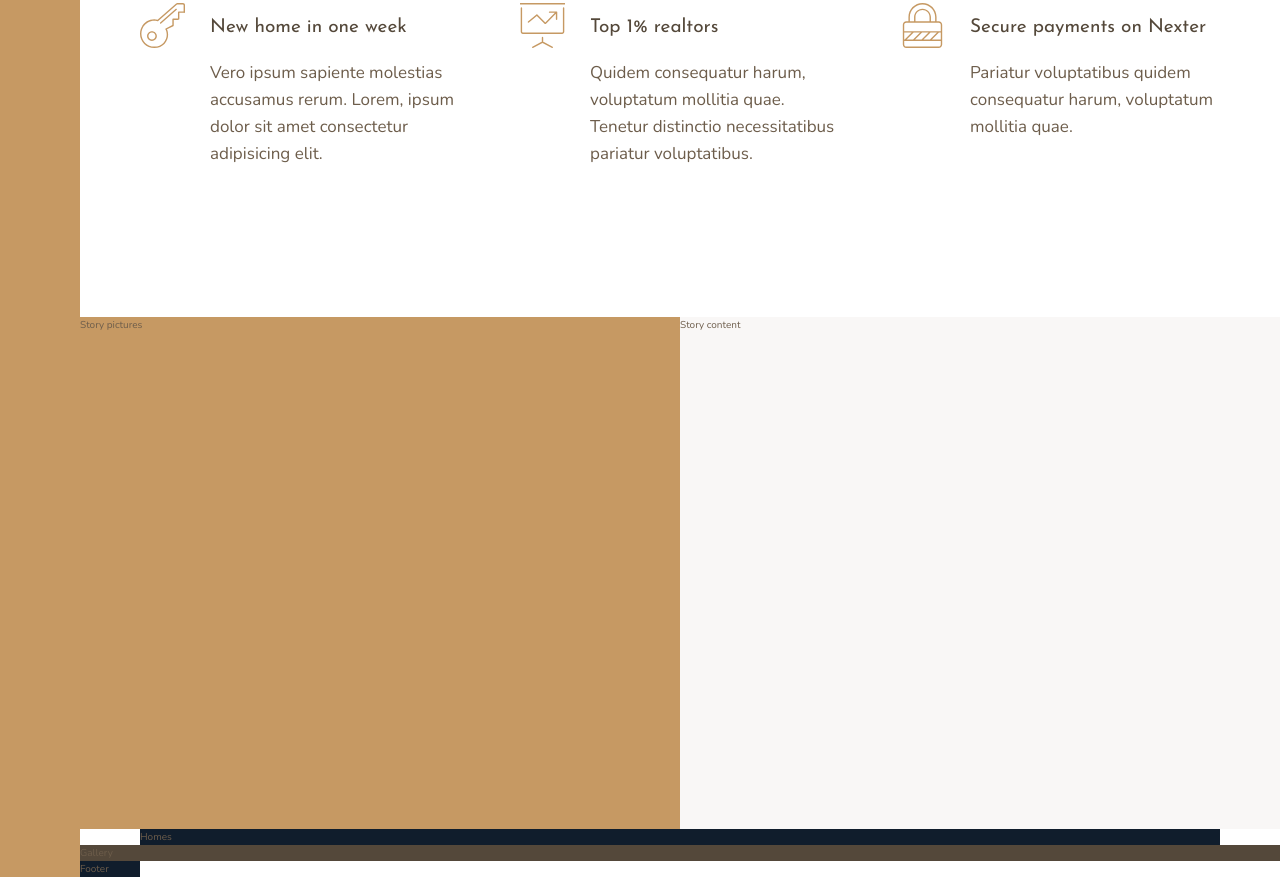
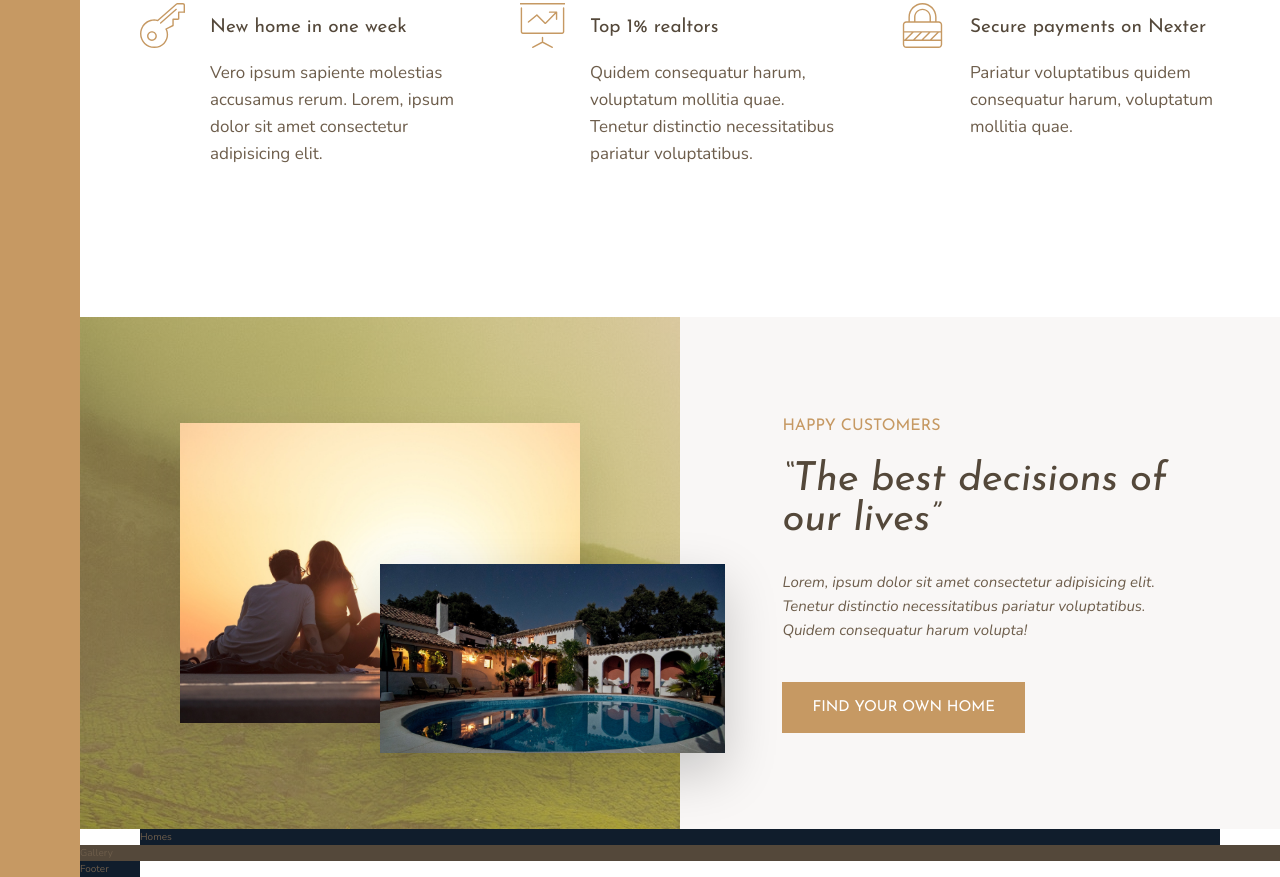
Before and after one commit to DedierJr/Advanced-CSS-and-Sass, a plain HTML site: page Nexter/index.html in a window 1280 px wide. Shown: the part 991-1868 px from the top of the page. Drawn offline with nearby package versions, Linux system fonts and the light colour scheme.

Commit message:
story section

```diff
--- a/Nexter/index.html
+++ b/Nexter/index.html
@@ -72,10 +72,16 @@
             </div>
         </section>
         <div class="story__pictures">
-            Story pictures
+            <img src="img/story-1.jpeg" alt="Couple with new house" class="story__img--1">
+            <img src="img/story-2.jpeg" alt="New house" class="story__img--2">
         </div>
         <div class="story__content">
-            Story content
+            <h3 class="heading-3 mb-sm">Happy Customers</h3>
+            <h2 class="heading-2 heading-2--dark mb-md">&ldquo;The best decisions of our lives&rdquo;</h2>
+            <p class="story__text">
+                Lorem, ipsum dolor sit amet consectetur adipisicing elit. Tenetur distinctio necessitatibus pariatur voluptatibus. Quidem consequatur harum volupta!
+            </p>
+            <button class="btn">Find your own home</button>
         </div>
         <section class="homes">
             Homes
--- a/Nexter/sass/_story.sass
+++ b/Nexter/sass/_story.sass
@@ -2,7 +2,42 @@
     &__pictures
         background-color: $color-primary
         grid-column: full-start / col-end 4
+        background-image: linear-gradient(rgba($color-primary, .5), rgba($color-primary, .5)), url(../img/back.jpg)
+
+        display: grid
+        grid-template-rows: repeat(6, 1fr)
+        grid-template-columns: repeat(6, 1fr)
+        align-items: center
+
+    &__img--1
+        width: 100%
+        grid-row: 2 / 6
+        grid-column: 2 / 6
+        box-shadow: 0 2rem 5rem rgba(black, .1)
+
+    &__img--2
+        width: 115%
+        grid-row: 4 / 6
+        grid-column: 4 / 7
+        z-index: 20
+        box-shadow: 0 2rem 5rem rgba(black, .2)
 
     &__content
         background-color: $color-grey-light-1
         grid-column: col-start 5 / full-end
+
+        padding: 6rem 8vw
+
+        // display: flex
+        // flex-direction: column
+        // justify-content: center
+        // align-items: flex-start
+
+        display: grid
+        align-content: center
+        justify-items: start
+
+    &__text
+        font-size: 1.5rem
+        font-style: italic
+        margin-bottom: 4rem
--- a/Nexter/sass/_typography.sass
+++ b/Nexter/sass/_typography.sass
@@ -7,9 +7,21 @@
 
 .heading-2
     @extend %heading
+    font-size: 4rem
+    font-style: italic
+    line-height: 1
+
+    &--light
+        color: $color-grey-light-1
+
+    &--dark
+        color: $color-grey-dark-1
 
 .heading-3
     @extend %heading
+    font-size: 1.6rem
+    color: $color-primary
+    text-transform: uppercase
 
 .heading-4
     @extend %heading
@@ -20,3 +32,27 @@
 
     &--dark
         color: $color-grey-dark-1
+
+.btn
+    background-color: $color-primary
+    color: white
+    border: none
+    border-radius: 0
+    font-family: $font-display
+    font-size: 1.5rem
+    text-transform: uppercase
+    padding: 1.8rem 3rem
+    cursor: pointer
+    transition: all .2s
+
+    &:hover
+        background-color: $color-primary-dark
+
+.mb-sm
+    margin-bottom: 2rem
+.mb-md
+    margin-bottom: 3rem
+.mb-lg
+    margin-bottom: 4rem
+.mb-hg
+    margin-bottom: 8rem
```
Also changed, not shown: Nexter/sass/main.css, 1 other file.
